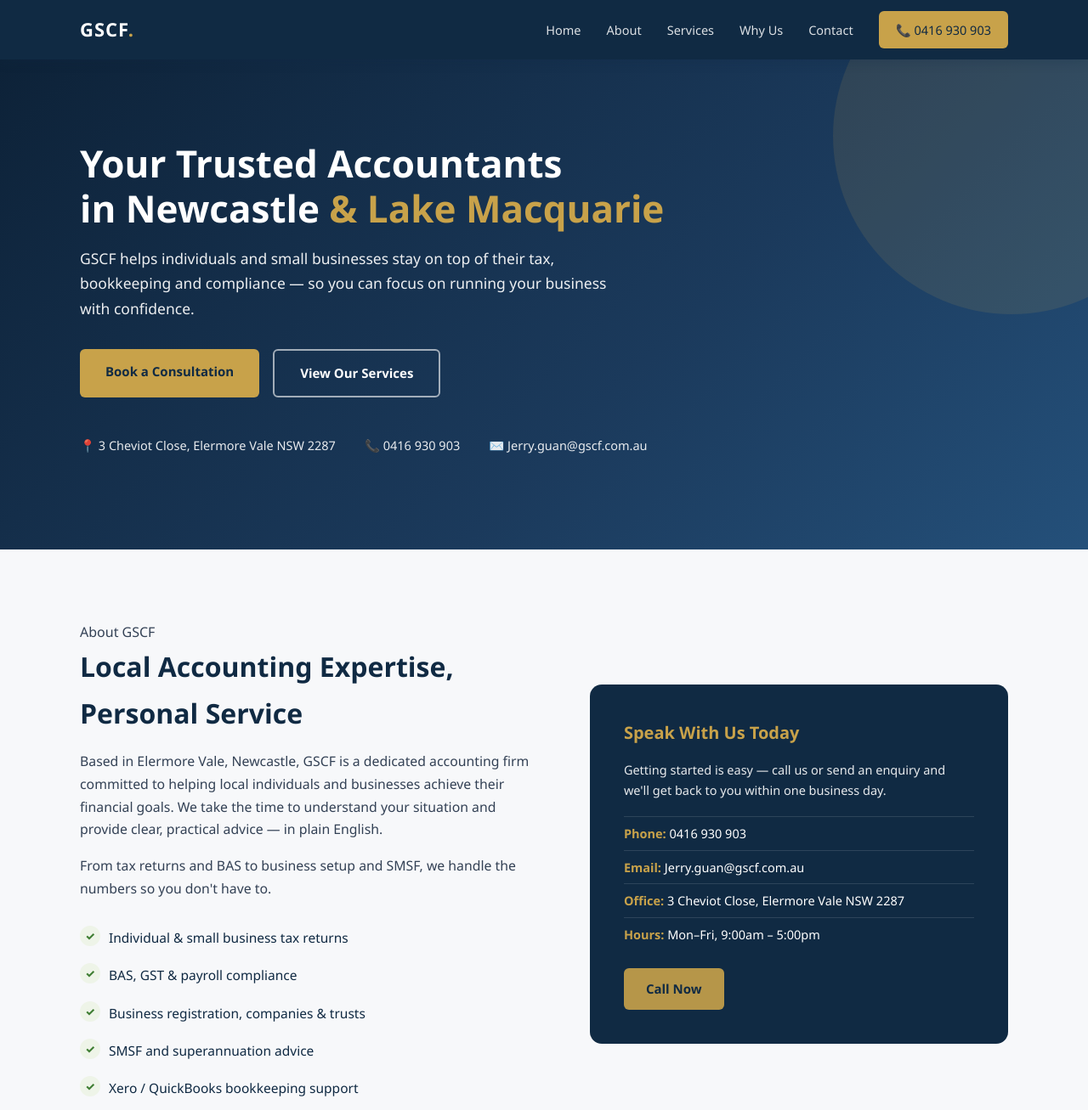
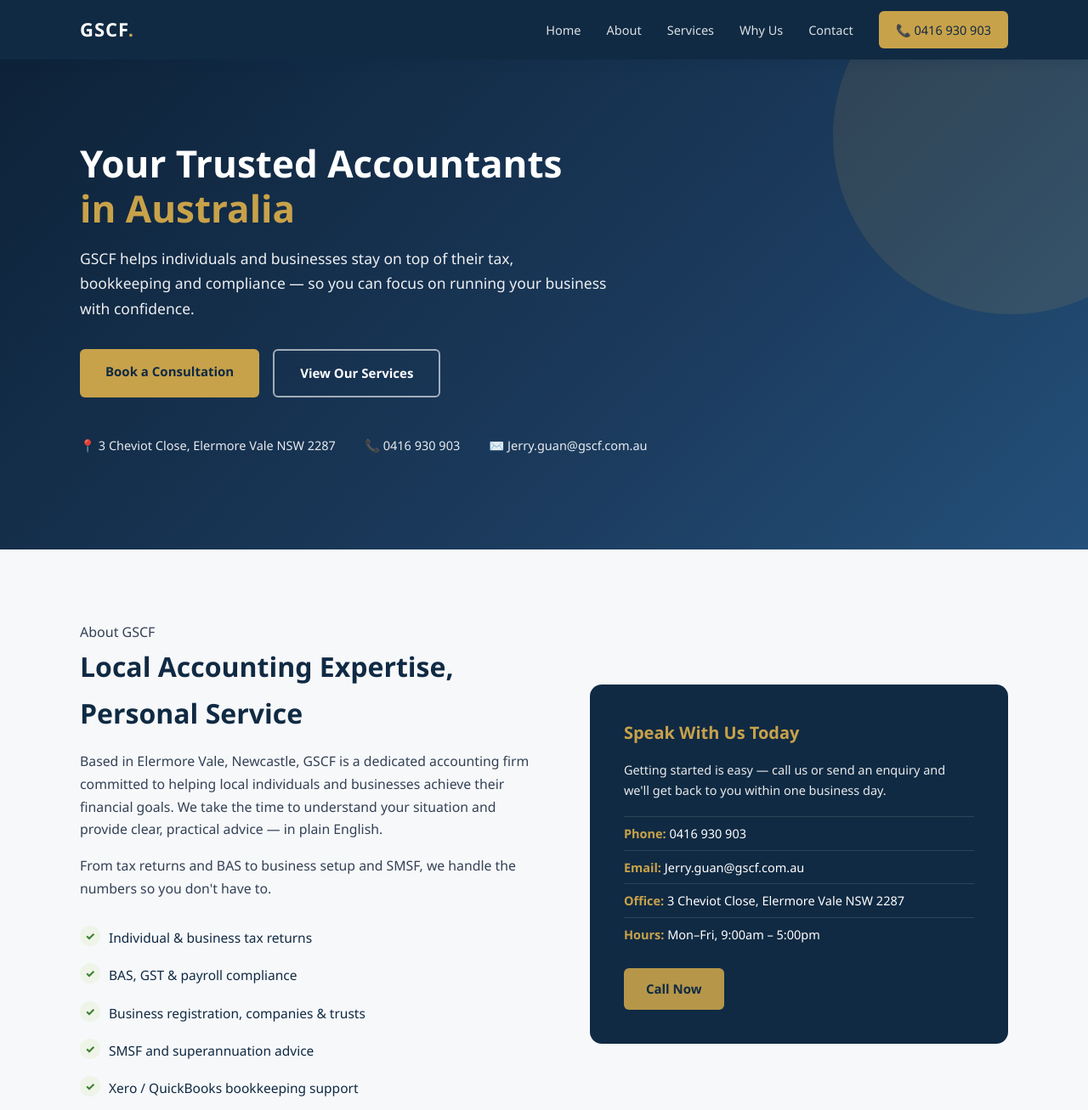
Before and after one commit to EthanX0904/gscf.com.au, a plain HTML site: page index.html in a window 1280 px wide. Shown: the top 1307 px of the page at 85% size. Drawn offline with Linux system fonts and the light colour scheme.

Commit message:
Update hero title to 'in Australia', remove 'small' from copy

```diff
--- a/index.html
+++ b/index.html
@@ -140,8 +140,8 @@
 <!-- HERO -->
 <header class="hero" id="home">
   <div class="container">
-    <h1>Your Trusted Accountants<br>in Newcastle <span>&amp; Lake Macquarie</span></h1>
-    <p>GSCF helps individuals and small businesses stay on top of their tax, bookkeeping and compliance — so you can focus on running your business with confidence.</p>
+    <h1>Your Trusted Accountants<br><span>in Australia</span></h1>
+    <p>GSCF helps individuals and businesses stay on top of their tax, bookkeeping and compliance — so you can focus on running your business with confidence.</p>
     <div class="hero-btns">
       <a href="#contact" class="btn btn-gold">Book a Consultation</a>
       <a href="#services" class="btn btn-ghost">View Our Services</a>
@@ -163,7 +163,7 @@
       <p>Based in Elermore Vale, Newcastle, GSCF is a dedicated accounting firm committed to helping local individuals and businesses achieve their financial goals. We take the time to understand your situation and provide clear, practical advice — in plain English.</p>
       <p>From tax returns and BAS to business setup and SMSF, we handle the numbers so you don't have to.</p>
       <ul class="about-feats">
-        <li>Individual &amp; small business tax returns</li>
+        <li>Individual &amp; business tax returns</li>
         <li>BAS, GST &amp; payroll compliance</li>
         <li>Business registration, companies &amp; trusts</li>
         <li>SMSF and superannuation advice</li>
@@ -188,7 +188,7 @@
     <div class="sec-head">
       <div class="kicker">Our Services</div>
       <h2>Everything Your Business Needs</h2>
-      <p>Practical accounting and tax services tailored to individuals and small business owners.</p>
+      <p>Practical accounting and tax services tailored to individuals and business owners.</p>
     </div>
     <div class="svc-grid">
       <div class="svc-card"><div class="svc-icon">🧾</div><h3>Tax Returns</h3><p>Individual and business tax returns prepared accurately and lodged on time, with maximised deductions.</p></div>
```
